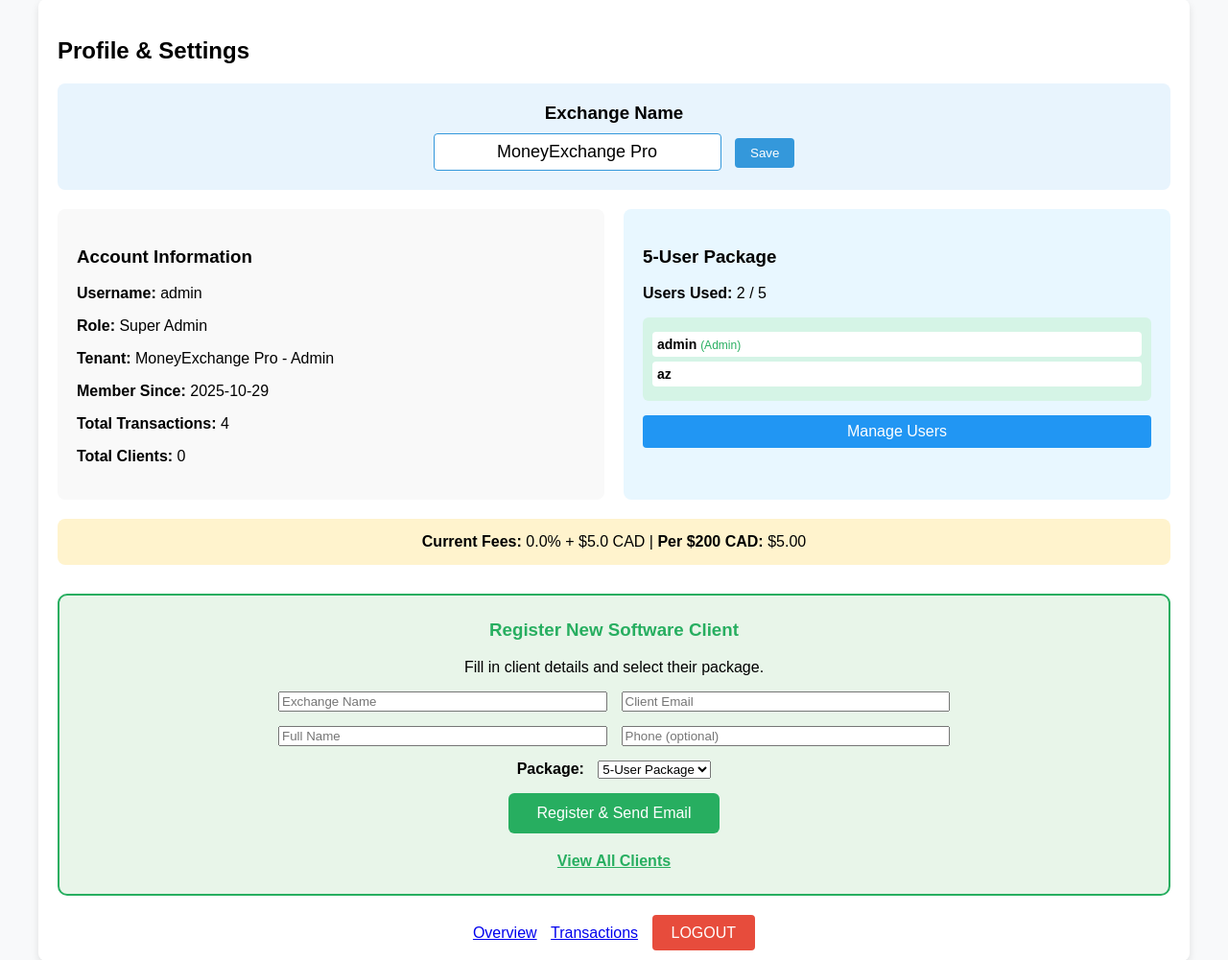
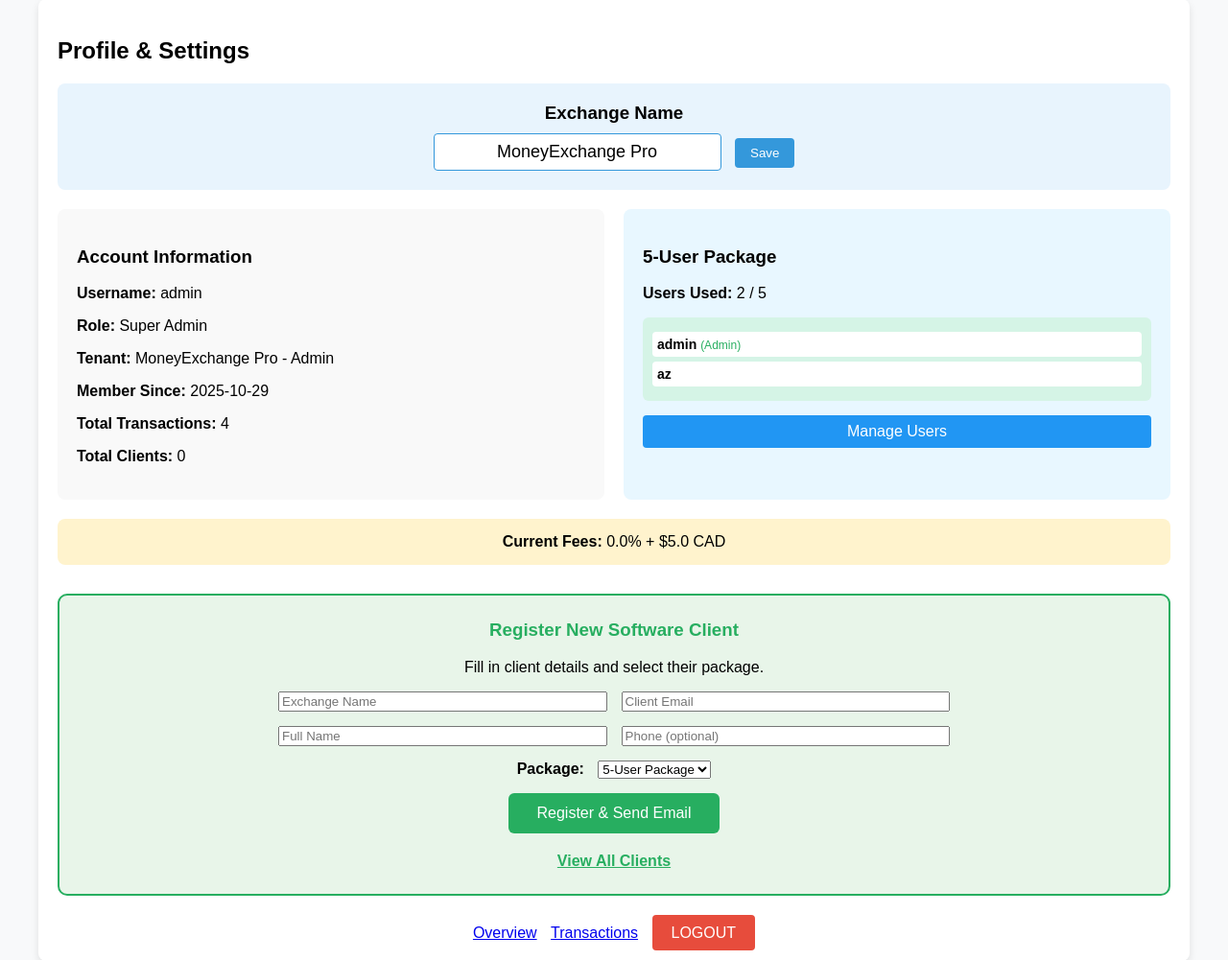
Before and after one commit to AminZabihinejad/AminZabihinejad, a Flask app: page /profile in a window 1280 px wide. Shown: the part 136-1137 px from the top of the page at 96% size. Run offline with Flask 3, Linux system fonts and the light colour scheme; a user stored in the database is signed in; data comes from the database, SQL or seed files in the repository; both versions use the stored data as it was after the commit; parts of the project's set-up code (start-up, migrations or seed data) failed here and were passed over.

Commit message:
update32

```diff
--- a/templates/profile.html
+++ b/templates/profile.html
@@ -54,9 +54,7 @@
 
 <!-- FEE DISPLAY -->
 <div style="margin-top:20px; background:#fff3cd; padding:15px; border-radius:8px; text-align:center;">
-    <strong>Current Fees:</strong> {{ current_fee }}% + ${{ current_flat_fee }} CAD
-    | <strong>Per $200 CAD:</strong> ${{ "%.2f"|format((200 * (current_fee / 100)) + current_flat_fee) }}
-</div>
+    <strong>Current Fees:</strong> {{ current_fee }}% + ${{ current_flat_fee }} CAD</div>
 
 <!-- SUPER ADMIN: REGISTER NEW CLIENT -->
 {% if is_super_admin %}
--- a/templates/reports.html
+++ b/templates/reports.html
@@ -33,7 +33,6 @@
 <!-- FEE CONTROL (FIXED: $200 CAD) -->
 <div style="background: #e8f7ff; padding: 15px; border-radius: 8px; margin-bottom: 20px; border-left: 4px solid #2196f3;">
     <strong style="color: #1976d2;">Current Fees:</strong> {{ current_fee|default(0) }}% + ${{ current_flat_fee|default(0) }} CAD
-    | <strong>Per $200 CAD:</strong> ${{ "%.2f"|format((200 * (current_fee|default(0) / 100)) + current_flat_fee|default(0)) }}
 </div>
 
 <!-- DAILY TABLE -->
--- a/templates/transactions.html
+++ b/templates/transactions.html
@@ -13,8 +13,7 @@
             <input type="submit" value="SET FEES" style="padding:8px 15px; background:#27ae60; color:white; border:none;">
         </form>
         <p style="margin:5px 0; font-weight:bold;">
-            <strong>Current:</strong> {{ current_fee }}% + ${{ current_flat_fee }} CAD |
-            <strong>Profit per $200:</strong> ${{ "%.2f"|format((200 * current_fee / 100) + current_flat_fee) }}
+            <strong>Current:</strong> {{ current_fee }}% + ${{ current_flat_fee }} CAD
         </p>
     </div>
     {% endif %}
```
Also changed, not shown: instance/moneyexchange.db.
